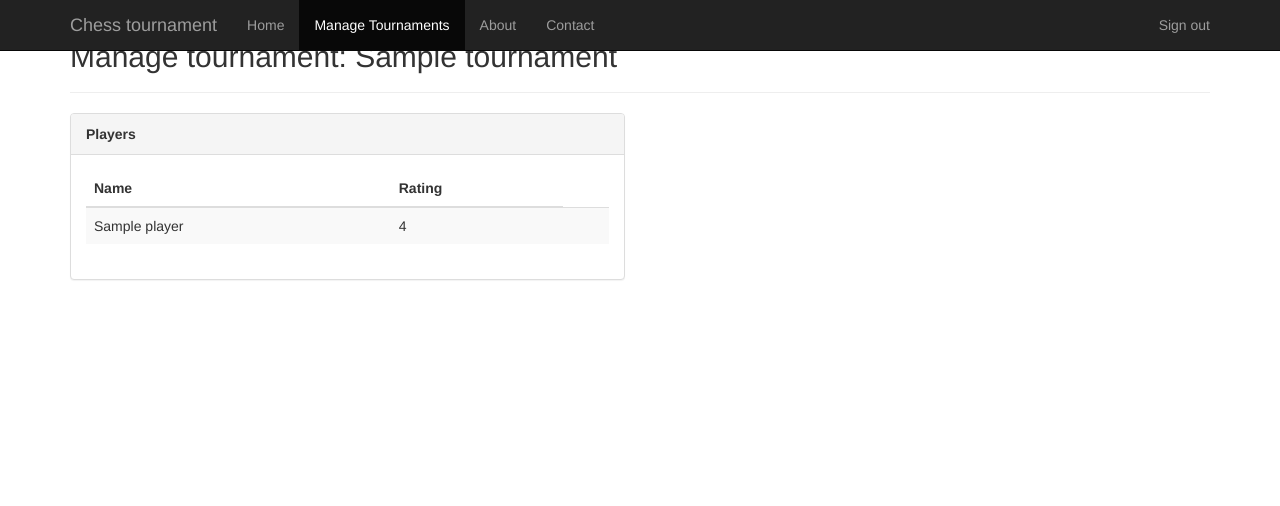
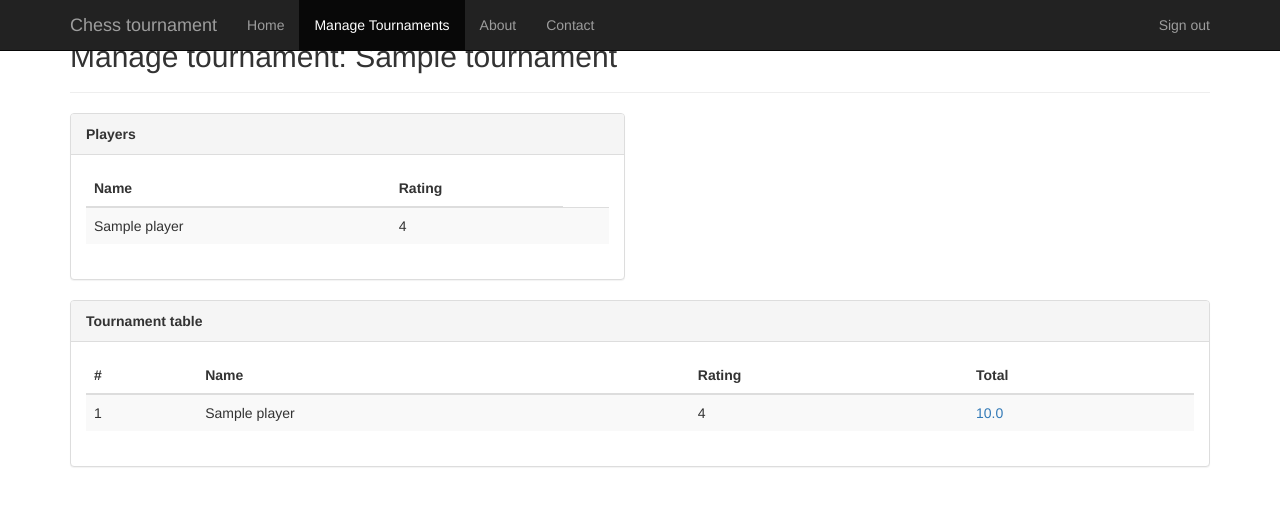
Before and after one commit to kuza/chess_tournament, a Django app: page /manage/tournament/1/ in a window 1280 px wide. Shown: the top 506 px of the page. Run offline with Django 3.2, Linux system fonts and the light colour scheme; a user stored in the database is signed in; tables that the repository leaves empty hold one stand-in row (values such as "Sample post"); some libraries are stand-ins or nearby versions.

Commit message:
add totatornament table

```diff
--- a/chess/forms.py
+++ b/chess/forms.py
@@ -50,6 +50,21 @@ class RoundForms(forms.ModelForm):
             'players': forms.CheckboxSelectMultiple(attrs={'class': 'list-unstyled'}),
         }
 
+    def __init__(self, *args, **kwargs):
+        initial = kwargs.get('initial')
+        tournament = initial.get('tournament') if initial else None
+        players = initial.get('players') if initial else None
+
+        super(RoundForms, self).__init__(*args, **kwargs)
+
+        queryset = self.fields['players'].queryset
+        if tournament:
+            queryset = queryset.filter(tournament=tournament)
+        if players:
+            queryset = queryset.filter(id__in=[player.id for player in players])
+
+        self.fields['players'].queryset = queryset
+
     def clean_players(self):
         players = self.cleaned_data["players"]
         tournament = self.cleaned_data["tournament"]
--- a/chess/models.py
+++ b/chess/models.py
@@ -29,6 +29,16 @@ class Tournament(NameModel):
         return False
 
     @property
+    def list_rounds(self):
+        last_round = self.last_round
+        last_serial_number = last_round.serial_number if last_round else 0
+        real_count_rounds = self.count_rounds
+        result = []
+        for i in range(self.get_count_rounds(self.players.count())):
+            result.append(dict(serial_number=i+1, is_current=bool(last_serial_number==i+1), is_canceled=bool(real_count_rounds<i+1)))
+        return result
+
+    @property
     def count_rounds(self):
         if self.last_round:
             players = self.last_round.players.count()
@@ -39,7 +49,7 @@ class Tournament(NameModel):
 
     def get_count_rounds(self, players=None):
         if players and self.winners_count:
-            return log(players, 2) + log(self.winners_count, 2)
+            return int(log(players, 2)) + (int(log(self.winners_count-1, 2)) if self.winners_count > 1 else 0)
 
         return 0
 
@@ -80,8 +90,12 @@ class Round(models.Model):
             player1_prev = player1.rivals.order_by('-round__id')[0].color
             player2_prev = player2.rivals.order_by('-round__id')[0].color
             if player1_prev == player2_prev:
-                player1_prev_prev = player1.rivals.order_by('-round__id')[1].color
-                player2_prev_prev = player2.rivals.order_by('-round__id')[1].color
+                if self.serial_number != 2:
+                    player1_prev_prev = player1.rivals.order_by('-round__id')[1].color
+                    player2_prev_prev = player2.rivals.order_by('-round__id')[1].color
+                else:
+                    player1_prev_prev = player2_prev_prev = player1_prev
+
                 if player1_prev_prev == player1_prev_prev:
                     return {colors[player1_prev_prev]: player2, colors[0 if player1_prev_prev else 1]: player1}
                 elif player2_prev_prev == player2_prev_prev:
--- a/chess/templates/chess/round_detail.html
+++ b/chess/templates/chess/round_detail.html
@@ -42,7 +42,7 @@
                                         </form>
                                     </div>
                                 {% else %}
-                                    <h3>Winner: {% if pair.winner == 0 %} {{ pair.white }} {% elif pair.winner == 1 %} {{ pair.black }} {% elif pair.winner == 2 %}Draw{% else %}Cancel{% endif %}</h3>
+                                    <h3>Winner: {{ pair.get_winner_display }}</h3>
                                 {% endif %}
                             </div>
                         </div>
--- a/chess/templates/chess/tournament_detail.html
+++ b/chess/templates/chess/tournament_detail.html
@@ -124,6 +124,35 @@
                     </div>
                </div>
             </div>
+            <div class="col-lg-12">
+                <div class="panel panel-default">
+                    <div class="panel-heading">
+                       <b>Tournament table</b>
+                    </div>
+                    <div class="panel-body">
+                        <table class="table table-striped">
+                            <thead>
+                                <tr>
+                                    <th>#</th>
+                                    <th>Name</th>
+                                    <th>Rating</th>
+                                    <th>Total</th>
+                                </tr>
+                            </thead>
+                            <tbody>
+                                {% for player in totals %}
+                                    <tr>
+                                        <td>{{forloop.counter}}</td>
+                                        <td>{{ player.1 }}</td>
+                                        <td>{{ player.2 }}</td>
+                                        <td><a href="{% url 'player_detail' pk=player.0 %}">{{ player.3 }}</a></td>
+                                    </tr>
+                                {% endfor %}
+                            </tbody>
+                        </table>
+                    </div>
+               </div>
+            </div>
         </div>
     </div> <!-- /container -->
 {% endblock %}
--- a/chess/views.py
+++ b/chess/views.py
@@ -2,6 +2,7 @@ from django.views.generic import TemplateView
 from django.views.generic.edit import CreateView, DeleteView, UpdateView
 from django.views.generic.detail import DetailView
 from django.core.urlresolvers import reverse_lazy
+from django.db import connection
 
 from .models import Tournament, Player, Round, Pair
 from .forms import TournamentForms, PlayerForms, RoundForms, PairForms
@@ -38,6 +39,17 @@ class TournamentDetail(DetailView):
 
         context['rounds'] =context['object'].rounds.all()
         context['round_form'] = RoundForms(initial={'tournament': context['object']})
+
+        cursor = connection.cursor()
+        totals = cursor.execute('''
+            SELECT chess_player.id AS id, name, rating, score.score AS score from chess_player
+            LEFT JOIN (SELECT player_id, SUM(score) AS score FROM chess_rival
+                INNER JOIN chess_round ON (chess_rival.round_id = chess_round.id)
+                WHERE chess_round.tournament_id = %s
+                GROUP BY player_id) AS score ON (chess_player.id=score.player_id)
+            WHERE tournament_id = %s
+            ORDER BY score DESC, rating DESC''', [context['object'].id, context['object'].id]).fetchall()
+        context['totals'] = totals
 
         context['manage'] = True
         return context
@@ -111,3 +123,13 @@ class PlayerDelete(DeleteView):
 
     def get_success_url(self):
         return reverse_lazy('tournament_detail', kwargs={'pk': self.object.tournament.pk})
+
+
+class PlayerDetail(DetailView):
+    model = Player
+
+    def get_context_data(self, **kwargs):
+        context = super(PlayerDetail, self).get_context_data(**kwargs)
+        context['rivals'] = context['object'].rivals.order_by('round__serial_number')
+        context['manage'] = True
+        return context
--- a/tournament/urls.py
+++ b/tournament/urls.py
@@ -1,5 +1,7 @@
 from django.conf.urls import patterns, include, url
 from django.contrib import admin
+from django.contrib.auth.decorators import login_required
+
 admin.autodiscover()
 
 from chess import views
@@ -16,17 +18,19 @@ urlpatterns = patterns('',
     url(r'^signin$', 'django.contrib.auth.views.login', {'template_name': 'chess/signin.html', 'extra_context': {'signin': True}}),
     url(r'^signout$', 'django.contrib.auth.views.logout_then_login', {'login_url': '/signin'}),
 
-    url(r'^manage/tournament/$', views.TournamentCreate.as_view(), name='tournaments'),
-    url(r'^manage/tournament/(?P<pk>\d+)/$', views.TournamentDetail.as_view(), name='tournament_detail'),
-    url(r'^manage/tournament/(?P<pk>\d+)/delete/$', views.TournamentDelete.as_view(), name='tournament_delete'),
+    url(r'^manage/tournament/$', login_required(views.TournamentCreate.as_view(), login_url='/signin'), name='tournaments'),
+    url(r'^manage/tournament/(?P<pk>\d+)/$', login_required(views.TournamentDetail.as_view(), login_url='/signin'), name='tournament_detail'),
+    url(r'^manage/tournament/(?P<pk>\d+)/delete/$', login_required(views.TournamentDelete.as_view(), login_url='/signin'), name='tournament_delete'),
 
-    url(r'^manage/player/$', views.PlayerCreate.as_view(), name='player_create'),
-    url(r'^manage/player/(?P<pk>\d+)/delete/$', views.PlayerDelete.as_view(), name='player_delete'),
+    url(r'^manage/player/$', login_required(views.PlayerCreate.as_view(), login_url='/signin'), name='player_create'),
+    url(r'^manage/player/(?P<pk>\d+)/delete/$', login_required(views.PlayerDelete.as_view(), login_url='/signin'), name='player_delete'),
 
-    url(r'^manage/round/$', views.RoundCreate.as_view(), name='round_create'),
-    url(r'^manage/round/(?P<pk>\d+)/$', views.RoundDetail.as_view(), name='round_detail'),
-    url(r'^manage/round/(?P<pk>\d+)/delete/$', views.RoundDelete.as_view(), name='round_delete'),
+    url(r'^manage/round/$', login_required(views.RoundCreate.as_view(), login_url='/signin'), name='round_create'),
+    url(r'^manage/round/(?P<pk>\d+)/$', login_required(views.RoundDetail.as_view(), login_url='/signin'), name='round_detail'),
+    url(r'^manage/round/(?P<pk>\d+)/delete/$', login_required(views.RoundDelete.as_view(), login_url='/signin'), name='round_delete'),
 
-    url(r'^manage/pair/(?P<pk>\d+)/$', views.PairUpdate.as_view(), name='pair_update'),
+    url(r'^manage/pair/(?P<pk>\d+)/$', login_required(views.PairUpdate.as_view(), login_url='/signin'), name='pair_update'),
+
+    url(r'^manage/player/(?P<pk>\d+)/$', login_required(views.PlayerDetail.as_view(), login_url='/signin'), name='player_detail'),
 
  )
```
Also changed, not shown: chess/templates/chess/player_detail.html (added, +40 -0 lines).
